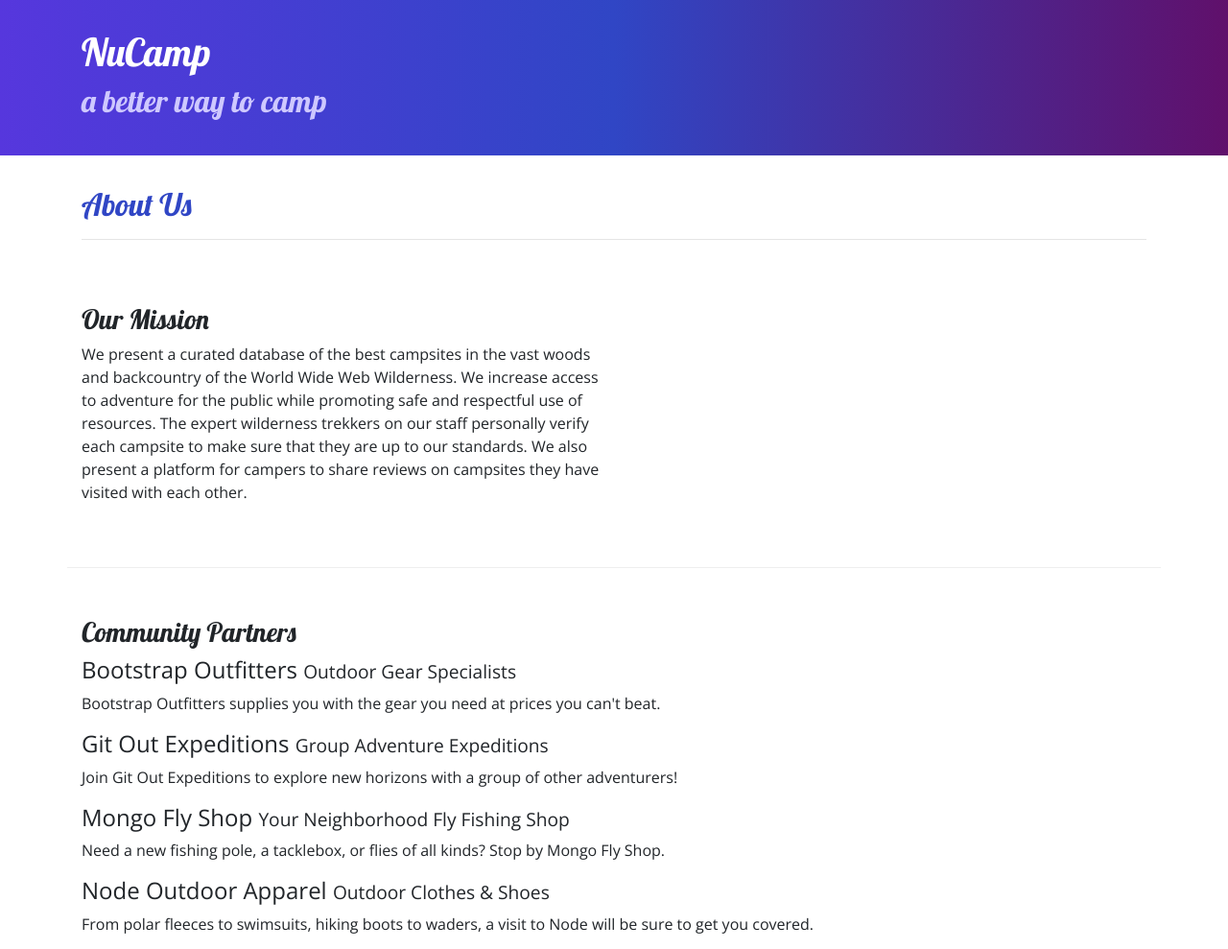
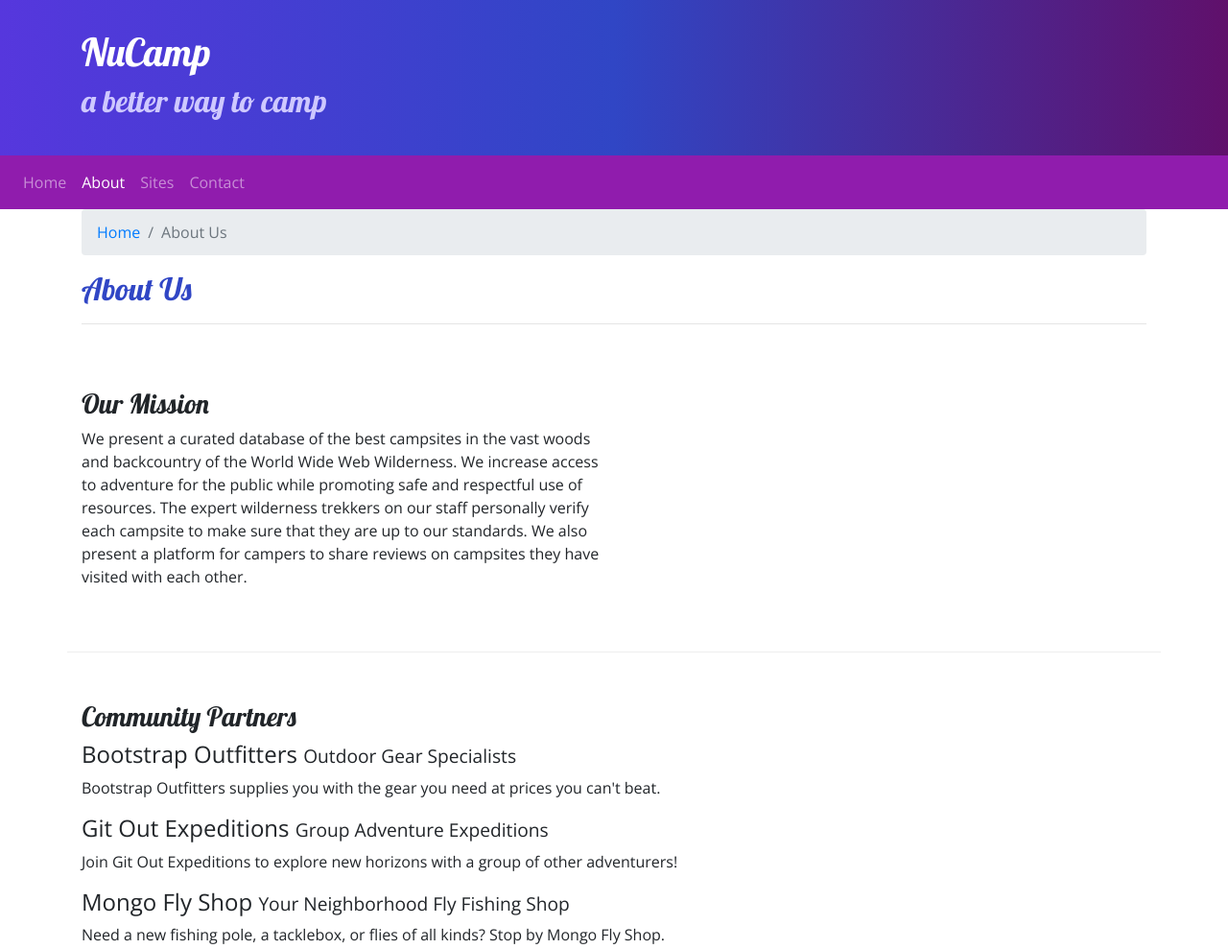
Before and after one commit to eddyhood/nucamp-bootstrap, a website: page aboutus.html in a window 1280 px wide. Shown: the top 989 px of the page at 96% size. Drawn offline with nearby package versions, Linux system fonts and the light colour scheme.

Commit message:
Navbar and breadcrumbs

```diff
--- a/aboutus.html
+++ b/aboutus.html
@@ -25,9 +25,29 @@
         </div>
     </header>
 
+    <nav class="navbar navbar-expand-sm navbar-dark sticky-top">
+        <button class="navbar-toggler ml-auto" type="button" data-toggle="collapse" data-target="#nucampNavbar">
+            <span class="navbar-toggler-icon"></span>
+        <div class="container">
+            </button>
+            <div class="collapse navbar-collapse" id="nucampNavbar">
+                <ul class="navbar-nav">
+                    <li class="nav-item"><a href="index.html" class="nav-link">Home</a></li>
+                    <li class="nav-item active"><a href="#" class="nav-link">About</a></li>
+                    <li class="nav-item"><a href="#" class="nav-link">Sites</a></li>
+                    <li class="nav-item"><a href="#" class="nav-link">Contact</a></li>
+                </ul>
+            </div>
+        </div>
+    </nav>
+
     <div class="container">
         <div class="row">
             <div class="col">
+                <ol class="breadcrumb">
+                    <li class="breadcrumb-item"><a href="index.html">Home</a></li>
+                    <li class="breadcrumb-item active">About Us</li>
+                </ol>
                <h2>About Us</h2>
                <hr />
             </div>
--- a/css/styles.css
+++ b/css/styles.css
@@ -20,6 +20,7 @@ footer {
 }
 
 .jumbotron {
+    margin: 0;
     padding: 30px;
     background-image: linear-gradient(to right, #5637DD, #3046C5, #60106B);
     color: white;
@@ -30,3 +31,7 @@ footer {
     border-bottom: 1px ridge;
     min-height: 200px;
 }
+
+.navbar {
+    background-color: #901CAD;
+}
```
Also changed, not shown: index.html (+16 -0 lines).
